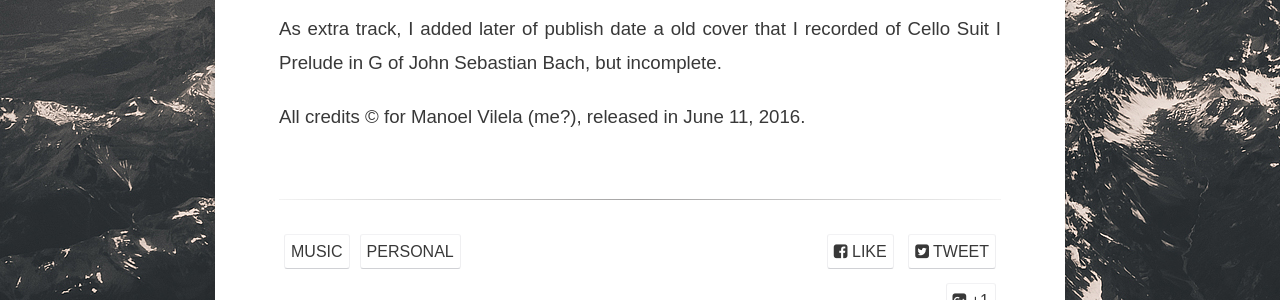
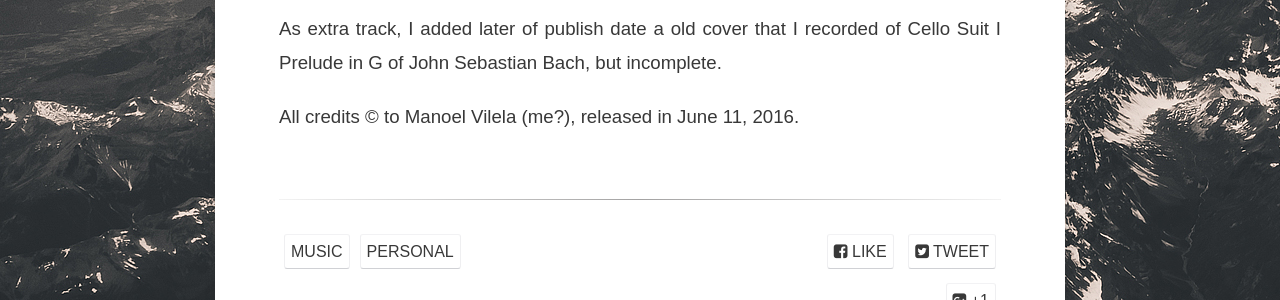
Before and after one commit to ryukinix/ryukinix.github.io, a Jekyll site: the page built from _posts/2017-11-06-the-eternal-phoenix.html, in a window 1280 px wide. Shown: the part 1650-1950 px from the top of the page. Built offline with Jekyll 4.4.1, drawn with Linux system fonts in a browser that asks for light colours; some web fonts are replaced; comment, search, counter and statistics services are not loaded.

Commit message:
Fix grammar on /the-eternal-phoenix post

```diff
--- a/_posts/2017-11-06-the-eternal-phoenix.html
+++ b/_posts/2017-11-06-the-eternal-phoenix.html
@@ -46,7 +46,7 @@ incomplete.
 </p>
 
 <p>
-All credits © for Manoel Vilela (me?), released in June 11, 2016.
+All credits © to Manoel Vilela (me?), released in June 11, 2016.
 </p>
 </div>
 </div>
--- a/org/the-eternal-phoenix.org
+++ b/org/the-eternal-phoenix.org
@@ -37,4 +37,4 @@ As extra track, I added later of publish date a old cover that I
 recorded of Cello Suit I Prelude in G of John Sebastian Bach, but
 incomplete.
 
-All credits © for Manoel Vilela (me?), released in June 11, 2016.
+All credits © to Manoel Vilela (me?), released in June 11, 2016.
```
